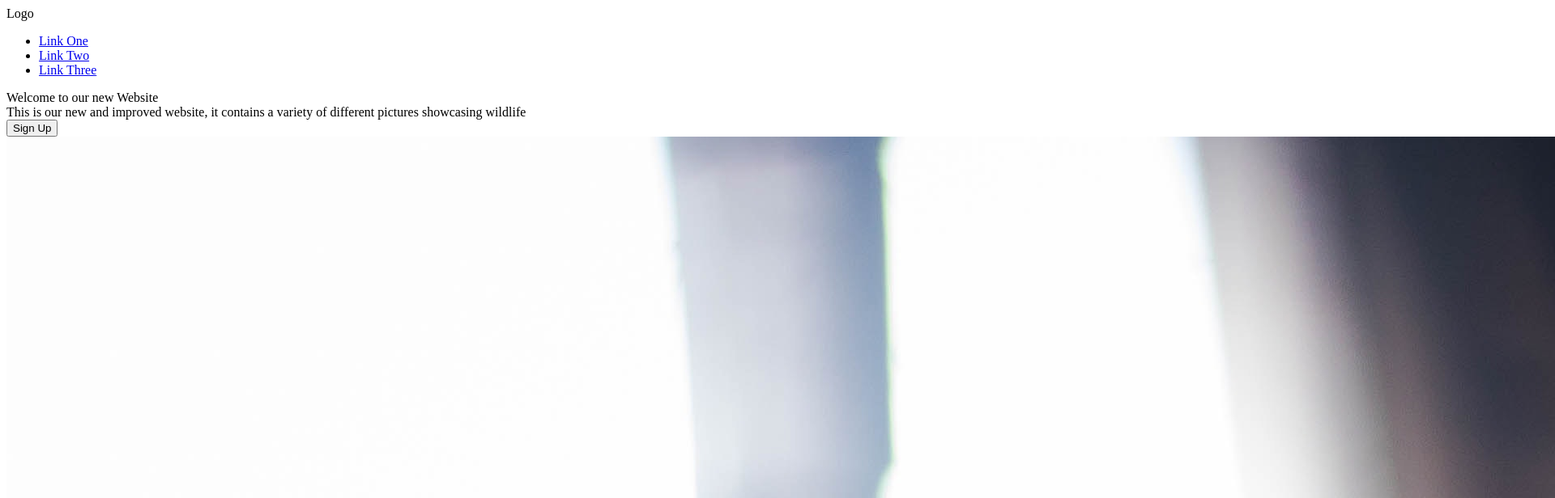
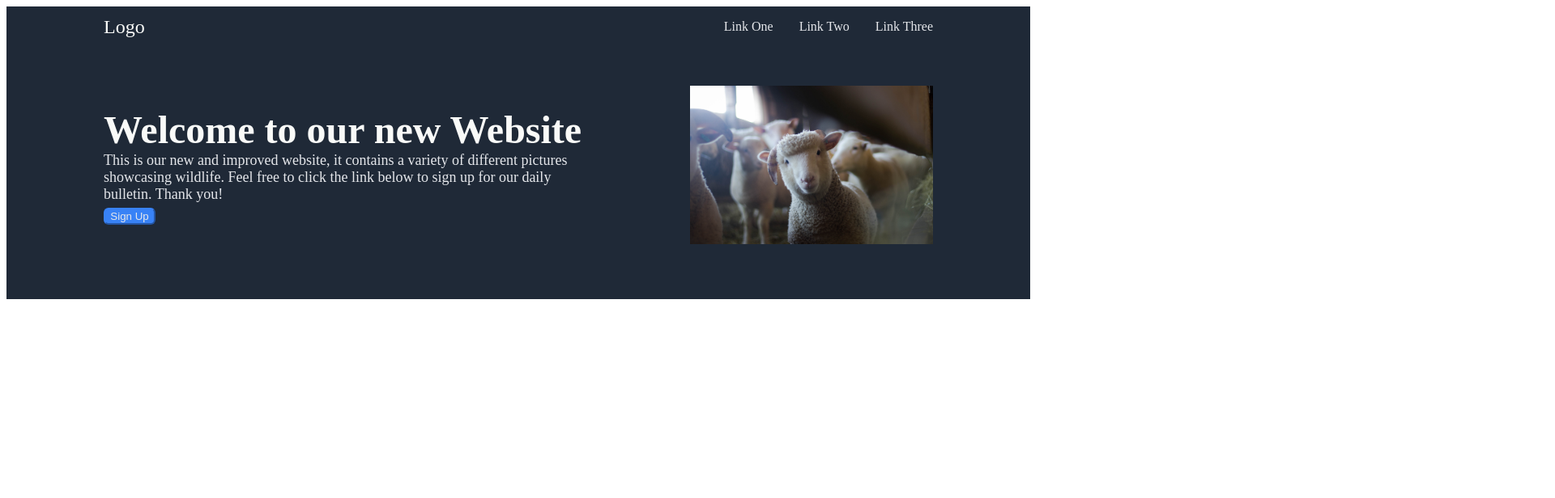
Before and after one commit to hilln47/new-landing-page, a plain HTML site: page index.html in a window 1280 px wide. Shown: the top 616 px of the page at 81% size, 1920 px wide, since content can reach past the window. Drawn offline with Linux system fonts and the light colour scheme.

Commit message:
Created header of page, formatted header with CSS

```diff
--- a/index.html
+++ b/index.html
@@ -3,6 +3,7 @@
     <head>
         <meta charset="UTF-8">
         <title>New Landing Page</title>
+        <link rel="stylesheet" href="style.css">
     </head>
 
     <body>
@@ -23,7 +24,7 @@
                         Welcome to our new Website
                     </div>
                     <div class="b-l-text">
-                        This is our new and improved website, it contains a variety of different pictures showcasing wildlife
+                        This is our new and improved website, it contains a variety of different pictures showcasing wildlife. Feel free to click the link below to sign up for our daily bulletin. Thank you!
                     </div>
                     <button class="sign-up">Sign Up</button>
                 </div>
--- a/style.css
+++ b/style.css
@@ -0,0 +1,72 @@
+.header {
+    display: flex;
+    flex-direction: column;
+    background-color: #1f2937;
+    padding-bottom: 64px;
+
+}
+
+.top-header {
+    display: flex;
+    justify-content: space-between;
+    align-items: center;
+    padding-left: 120px;
+    padding-right: 120px;
+    margin-bottom: 48px;
+}
+
+.bottom-header {
+    display: flex;
+    padding-left: 120px;
+    padding-right:120px;
+    align-items: center;
+    justify-content: space-between;
+}
+
+.bottom-left {
+    display: flex;
+    flex-direction: column;
+    margin-right: 36px;
+    max-width: 600px;
+}
+
+.b-l-header {
+    font-size: 48px;
+    font-weight: bolder;
+    color:#f9faf8
+}
+
+.b-l-text {
+    font-size: 18px;
+    color: #e5e7eb;
+}
+
+.sign-up {
+    width:64px;
+    background-color: #3882f6;
+    border-color: #3882f6;
+    color: #e5e7eb;
+    border-radius: 6px;
+    margin-top: 6px;
+}
+.logo {
+    font-size: 24px;
+    color: #f9faf8;
+}
+
+ul {
+    list-style-type: none;
+    display: flex;
+    gap:32px;
+    color: #e5e7eb;
+}
+
+a {
+    text-decoration: none;
+    color:#e5e7eb
+}
+
+img {
+    width: 300px;
+    height: auto;
+}
```
